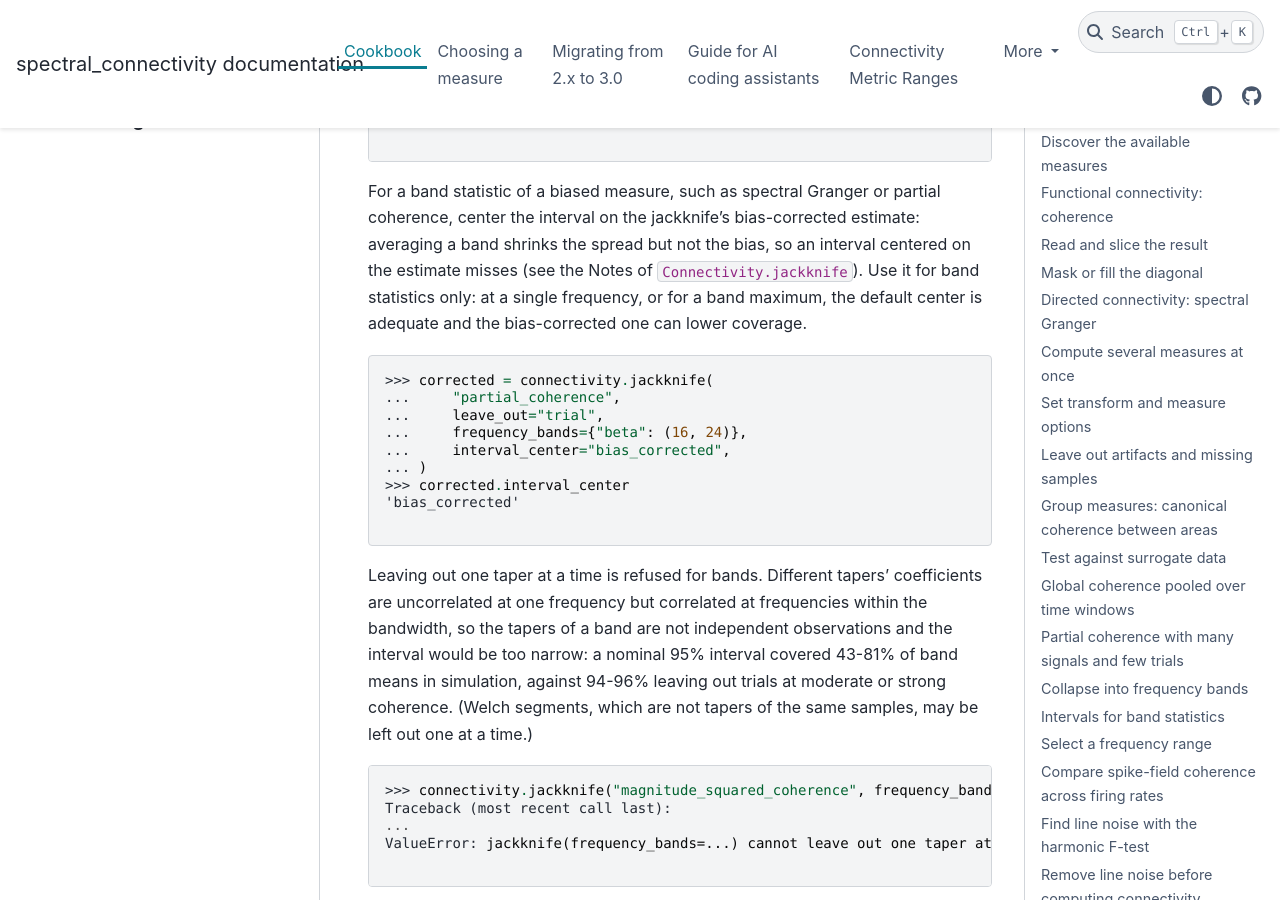
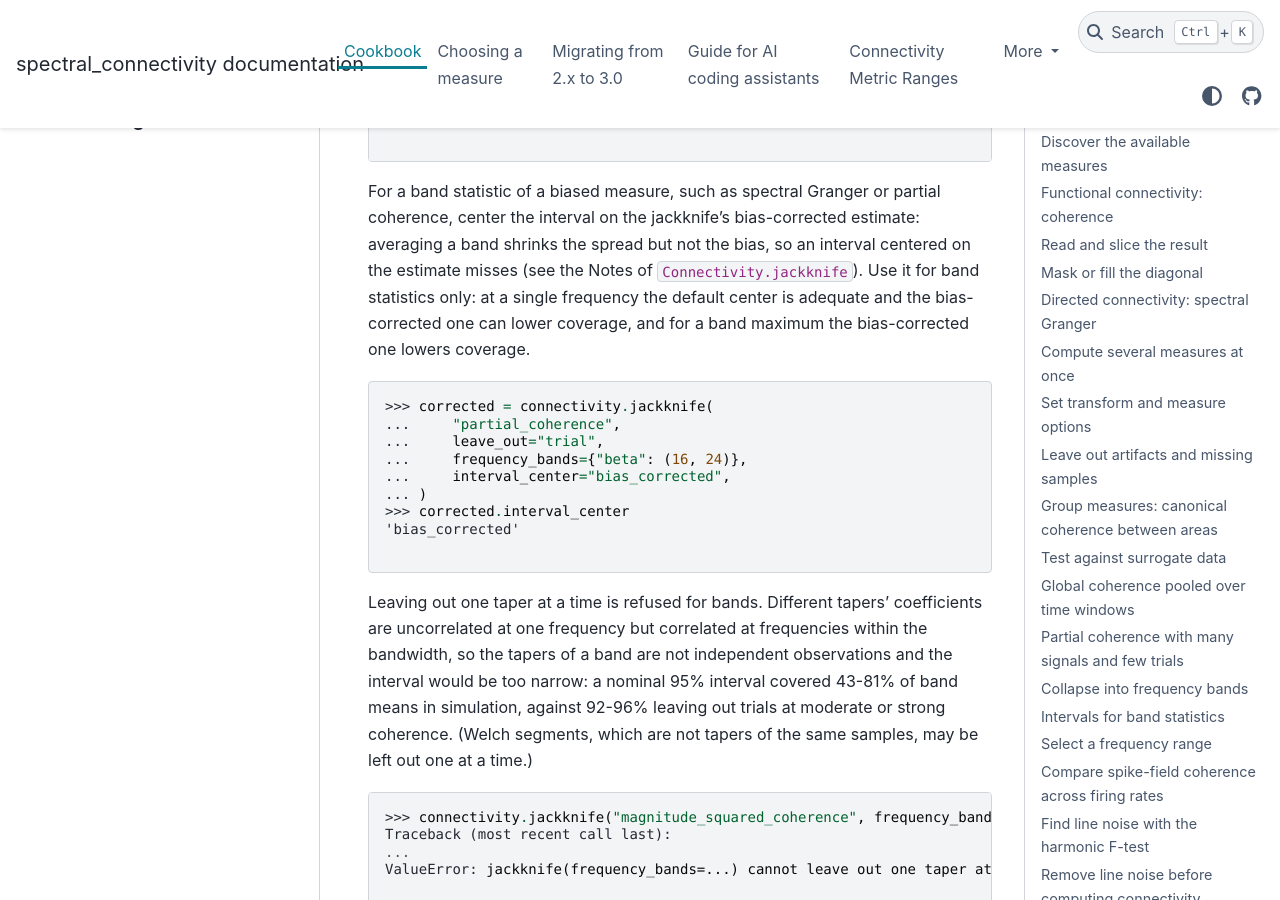
Before and after one commit to Eden-Kramer-Lab/spectral_connectivity, a Sphinx documentation site: the page built from docs/cookbook.md, in a window 1280 px wide and 900 px high, scrolled down 17132 px. Built offline with Sphinx 7.4.7 and the PyData theme 0.15.4, drawn with Linux system fonts in a browser that asks for light colours; pages that are not in the unit, such as notebooks, are missing from menus; the version number could not be read and is left out.

Commit message:
Correct the bias-corrected center's figures; note the warning fix
Checked against the measurement files: the bias-corrected gains depend on
the model and the pair (estimate-centered band Granger 45-78%, partial
coherence 40-94%, bias-corrected 92-99%; band maxima from 93-96% to
87.5-94%); a single bin's bias is under 0.75 standard deviations except at
zero coupling (0.95-1.1 for Granger, 1.7-2.0 for coherence, whose default
interval covered 84-87% there); trial band-mean coherence covered 92-96%
at moderate or strong coherence, alike in the Notes, CHANGELOG and
cookbook. The cookbook says the bias-corrected center lowers band-maximum
coverage. A Fixed entry records that the jackknife's whole-circle and
Fisher-boundary warnings now point at the caller from
Connectivity.jackknife too.

Co-Authored-By: Claude Opus 5.5 <noreply@anthropic.com>

````diff
--- a/docs/cookbook.md
+++ b/docs/cookbook.md
@@ -795,8 +795,9 @@ For a band statistic of a biased measure, such as spectral Granger or
 partial coherence, center the interval on the jackknife's bias-corrected
 estimate: averaging a band shrinks the spread but not the bias, so an interval
 centered on the estimate misses (see the Notes of `Connectivity.jackknife`).
-Use it for band statistics only: at a single frequency, or for a band maximum,
-the default center is adequate and the bias-corrected one can lower coverage.
+Use it for band statistics only: at a single frequency the default center is
+adequate and the bias-corrected one can lower coverage, and for a band maximum
+the bias-corrected one lowers coverage.
 
 ```python
 >>> corrected = connectivity.jackknife(
@@ -814,7 +815,7 @@ Leaving out one taper at a time is refused for bands. Different tapers'
 coefficients are uncorrelated at one frequency but correlated at frequencies
 within the bandwidth, so the tapers of a band are not independent
 observations and the interval would be too narrow: a nominal 95% interval
-covered 43-81% of band means in simulation, against 94-96% leaving out trials
+covered 43-81% of band means in simulation, against 92-96% leaving out trials
 at moderate or strong coherence. (Welch segments, which are not tapers of the
 same samples, may be left out one at a time.)
 
````
Also changed, not shown: CHANGELOG.md (+14 -9 lines), 1 other file.
